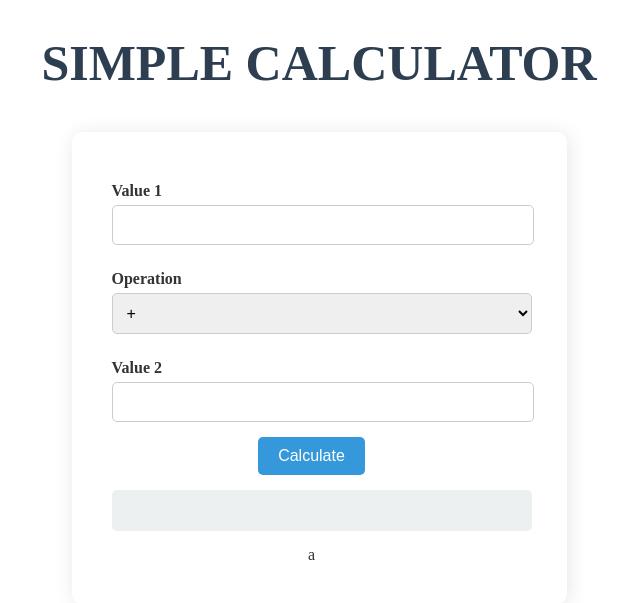
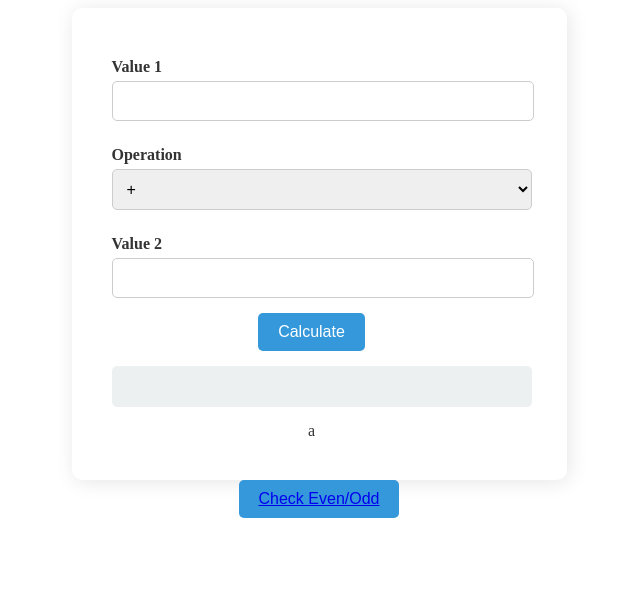
Before and after one commit to RahulMirji/Simple_Calculator, a Django app: page / in a window 1280 px wide. Shown: the top 603 px of the page, without its empty margins (321-961 px from the left). Run offline with Django 5.2, Linux system fonts and the light colour scheme.

```diff
--- a/calc/templates/calculator.html
+++ b/calc/templates/calculator.html
@@ -8,7 +8,7 @@
         <title>Simple Calculator</title>
     </head>
     <body>
-        <h1>SIMPLE CALCULATOR</h1>
+
         <div class="row">
             <div class="col-12">
                 <form method="POST">
```
